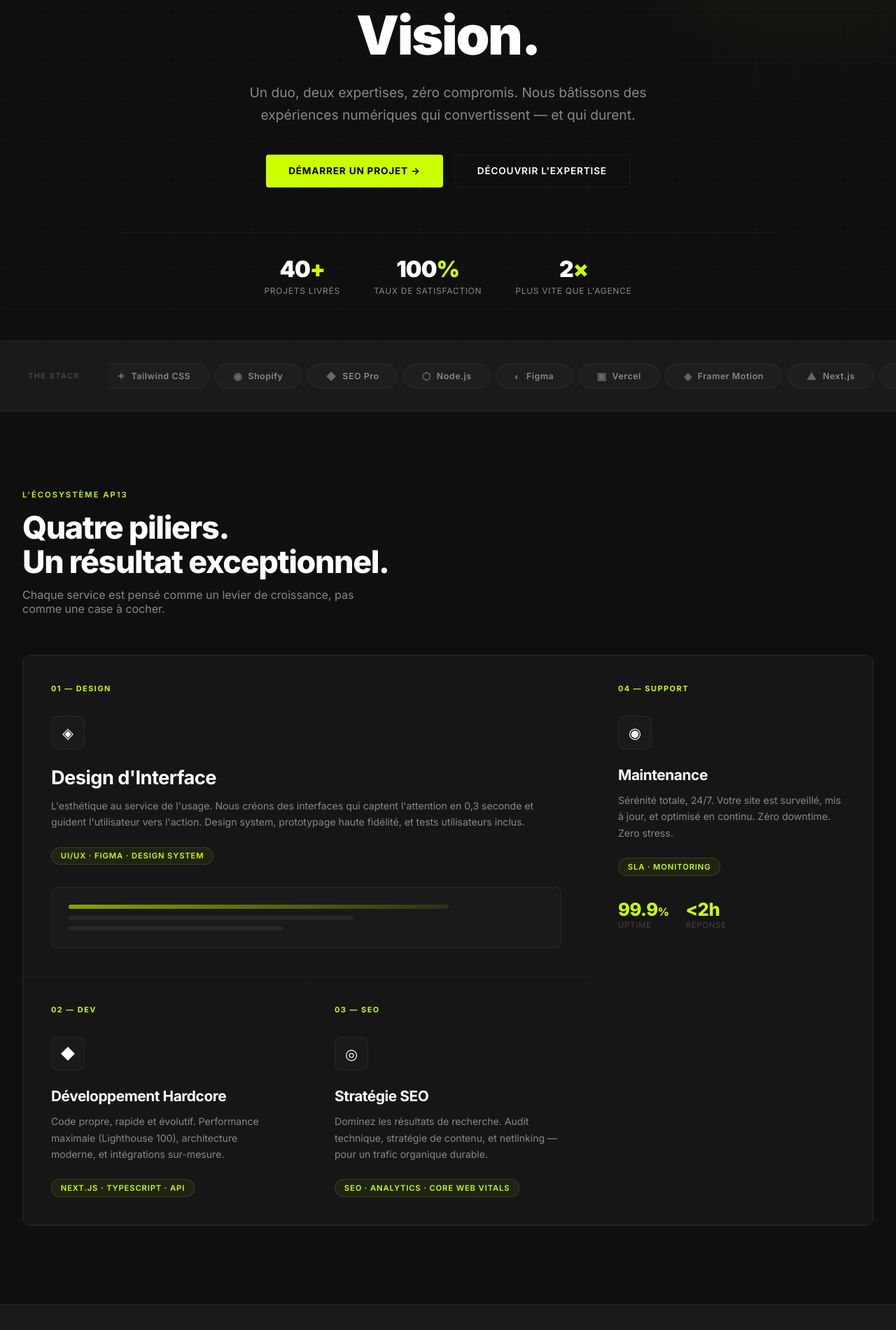
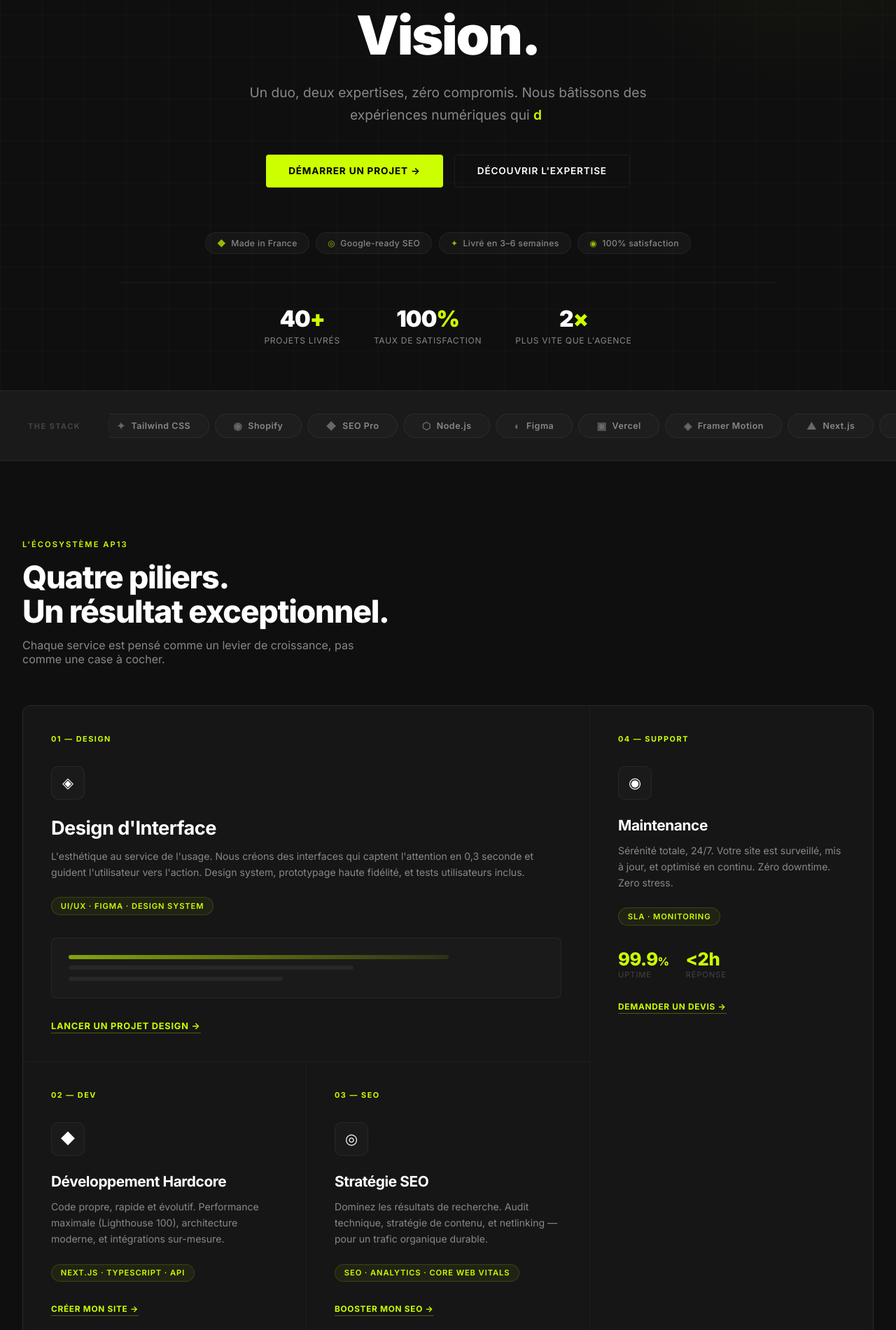
Before and after one commit to Sohel109/AP13, a React (Vite) app: page / in a window 1280 px wide. Shown: the part 339-2240 px from the top of the page at 70% size. Built offline with nearby package versions, Linux system fonts and the light colour scheme.

Commit message:
feat: typing effect, trust badges, scroll-reveal, bento CTAs

```diff
--- a/src/App.tsx
+++ b/src/App.tsx
@@ -1,4 +1,5 @@
 import './App.css';
+import { useScrollReveal } from './hooks/useScrollReveal';
 import Navbar from './components/Navbar';
 import Hero from './components/Hero';
 import TrustBar from './components/TrustBar';
@@ -9,6 +10,8 @@ import Contact from './components/Contact';
 import Footer from './components/Footer';
 
 function App() {
+  useScrollReveal();
+
   return (
     <>
       <Navbar />
--- a/src/components/BentoGrid.css
+++ b/src/components/BentoGrid.css
@@ -191,6 +191,30 @@
     letter-spacing: 0.08em;
 }
 
+/* CTA link at card bottom — inspired by jalis.fr */
+.bento-cta {
+    display: inline-flex;
+    align-items: center;
+    margin-top: 2rem;
+    font-size: 0.8rem;
+    font-weight: 700;
+    letter-spacing: 0.06em;
+    text-transform: uppercase;
+    color: var(--accent);
+    border-bottom: 1px solid rgba(204, 255, 0, 0.3);
+    padding-bottom: 2px;
+    transition: all 0.2s;
+}
+
+.bento-cta:hover {
+    border-bottom-color: var(--accent);
+    letter-spacing: 0.1em;
+}
+
+.bento-cta-sm {
+    font-size: 0.74rem;
+}
+
 @media (max-width: 900px) {
     .bento-grid {
         grid-template-columns: 1fr 1fr;
--- a/src/components/BentoGrid.tsx
+++ b/src/components/BentoGrid.tsx
@@ -4,7 +4,7 @@ export default function BentoGrid() {
     return (
         <section className="ecosystem" id="ecosystem">
             <div className="container">
-                <div className="section-header">
+                <div className="section-header reveal">
                     <div className="section-label">L'Écosystème AP13</div>
                     <h2 className="section-title">Quatre piliers.<br />Un résultat exceptionnel.</h2>
                     <p className="section-desc">Chaque service est pensé comme un levier de croissance, pas comme une case à cocher.</p>
@@ -13,7 +13,7 @@ export default function BentoGrid() {
                 <div className="bento-grid">
 
                     {/* Card 1 — Large: Design */}
-                    <div className="bento-card bento-card-large">
+                    <div className="bento-card bento-card-large reveal reveal-delay-1">
                         <div className="bento-card-number">01 — Design</div>
                         <div className="bento-icon-wrap">◈</div>
                         <div className="bento-card-title">Design d'Interface</div>
@@ -28,10 +28,11 @@ export default function BentoGrid() {
                             <div className="visual-bar-sm" style={{ width: '60%' }} />
                             <div className="visual-bar-sm" style={{ width: '45%' }} />
                         </div>
+                        <a href="#contact" className="bento-cta">Lancer un projet design →</a>
                     </div>
 
                     {/* Card 3 — Tall: Maintenance */}
-                    <div className="bento-card bento-card-tall">
+                    <div className="bento-card bento-card-tall reveal reveal-delay-2">
                         <div className="bento-card-number">04 — Support</div>
                         <div className="bento-icon-wrap">◉</div>
                         <div className="bento-card-title">Maintenance</div>
@@ -50,10 +51,11 @@ export default function BentoGrid() {
                                 <div className="bento-metric-label">Réponse</div>
                             </div>
                         </div>
+                        <a href="#contact" className="bento-cta bento-cta-sm">Demander un devis →</a>
                     </div>
 
                     {/* Card 2 — Medium: Dev */}
-                    <div className="bento-card">
+                    <div className="bento-card reveal reveal-delay-3">
                         <div className="bento-card-number">02 — Dev</div>
                         <div className="bento-icon-wrap">◆</div>
                         <div className="bento-card-title">Développement Hardcore</div>
@@ -62,10 +64,11 @@ export default function BentoGrid() {
                             et intégrations sur-mesure.
                         </p>
                         <span className="bento-card-tag">Next.js · TypeScript · API</span>
+                        <a href="#contact" className="bento-cta bento-cta-sm">Créer mon site →</a>
                     </div>
 
                     {/* Card 4 — Medium: SEO */}
-                    <div className="bento-card">
+                    <div className="bento-card reveal reveal-delay-4">
                         <div className="bento-card-number">03 — SEO</div>
                         <div className="bento-icon-wrap">◎</div>
                         <div className="bento-card-title">Stratégie SEO</div>
@@ -74,6 +77,7 @@ export default function BentoGrid() {
                             pour un trafic organique durable.
                         </p>
                         <span className="bento-card-tag">SEO · Analytics · Core Web Vitals</span>
+                        <a href="#contact" className="bento-cta bento-cta-sm">Booster mon SEO →</a>
                     </div>
 
                 </div>
--- a/src/components/Hero.css
+++ b/src/components/Hero.css
@@ -93,6 +93,67 @@
     margin: 0 auto 2.5rem;
 }
 
+.hero-typed {
+    color: var(--accent);
+    font-weight: 600;
+    white-space: nowrap;
+}
+
+.hero-cursor {
+    display: inline-block;
+    color: var(--accent);
+    font-weight: 300;
+    animation: blink 0.85s step-end infinite;
+}
+
+@keyframes blink {
+
+    0%,
+    100% {
+        opacity: 1;
+    }
+
+    50% {
+        opacity: 0;
+    }
+}
+
+/* Trust badges */
+.hero-trust {
+    display: flex;
+    flex-wrap: wrap;
+    justify-content: center;
+    gap: 0.6rem;
+    margin-bottom: 2.5rem;
+}
+
+.hero-trust-badge {
+    display: inline-flex;
+    align-items: center;
+    gap: 0.45rem;
+    padding: 0.45rem 1rem;
+    background: rgba(255, 255, 255, 0.03);
+    border: 1px solid var(--border);
+    border-radius: 100px;
+    font-size: 0.76rem;
+    font-weight: 500;
+    color: var(--text-secondary);
+    letter-spacing: 0.03em;
+    transition: all 0.25s;
+}
+
+.hero-trust-badge:hover {
+    border-color: rgba(204, 255, 0, 0.25);
+    color: var(--accent);
+    background: rgba(204, 255, 0, 0.04);
+}
+
+.hero-trust-icon {
+    font-size: 0.75rem;
+    color: var(--accent);
+    opacity: 0.7;
+}
+
 .hero-actions {
     display: flex;
     gap: 1rem;
--- a/src/components/Hero.tsx
+++ b/src/components/Hero.tsx
@@ -1,6 +1,31 @@
+import { useState, useEffect } from 'react';
 import './Hero.css';
 
+const TYPED_WORDS = ['convertissent.', 'performent.', 'durent.', 'impactent.'];
+
 export default function Hero() {
+    const [wordIndex, setWordIndex] = useState(0);
+    const [displayed, setDisplayed] = useState('');
+    const [deleting, setDeleting] = useState(false);
+
+    useEffect(() => {
+        const current = TYPED_WORDS[wordIndex];
+        let timeout: ReturnType<typeof setTimeout>;
+
+        if (!deleting && displayed.length < current.length) {
+            timeout = setTimeout(() => setDisplayed(current.slice(0, displayed.length + 1)), 80);
+        } else if (!deleting && displayed.length === current.length) {
+            timeout = setTimeout(() => setDeleting(true), 1800);
+        } else if (deleting && displayed.length > 0) {
+            timeout = setTimeout(() => setDisplayed(current.slice(0, displayed.length - 1)), 40);
+        } else if (deleting && displayed.length === 0) {
+            setDeleting(false);
+            setWordIndex((wordIndex + 1) % TYPED_WORDS.length);
+        }
+
+        return () => clearTimeout(timeout);
+    }, [displayed, deleting, wordIndex]);
+
     return (
         <section className="hero" id="hero">
             <div className="hero-bg" />
@@ -17,8 +42,10 @@ export default function Hero() {
                 </h1>
 
                 <p className="hero-subtitle animate-fadeInUp animate-delay-3">
-                    Un duo, deux expertises, zéro compromis. Nous bâtissons des expériences
-                    numériques qui convertissent — et qui durent.
+                    Un duo, deux expertises, zéro compromis. Nous bâtissons des expériences numériques qui{' '}
+                    <span className="hero-typed">
+                        {displayed}<span className="hero-cursor">|</span>
+                    </span>
                 </p>
 
                 <div className="hero-actions animate-fadeInUp animate-delay-4">
@@ -28,6 +55,21 @@ export default function Hero() {
                     <a href="#ecosystem" className="btn-secondary">
                         Découvrir l'expertise
                     </a>
+                </div>
+
+                {/* Trust badges — inspired by Jalis */}
+                <div className="hero-trust animate-fadeInUp animate-delay-5">
+                    {[
+                        { icon: '◆', label: 'Made in France' },
+                        { icon: '◎', label: 'Google-ready SEO' },
+                        { icon: '✦', label: 'Livré en 3–6 semaines' },
+                        { icon: '◉', label: '100% satisfaction' },
+                    ].map((b) => (
+                        <div className="hero-trust-badge" key={b.label}>
+                            <span className="hero-trust-icon">{b.icon}</span>
+                            {b.label}
+                        </div>
+                    ))}
                 </div>
 
                 <div className="hero-stats animate-fadeInUp animate-delay-5">
--- a/src/components/Navbar.tsx
+++ b/src/components/Navbar.tsx
@@ -12,9 +12,9 @@ export default function Navbar() {
 
   return (
     <nav className={`navbar ${scrolled ? 'scrolled' : ''}`}>
-      <div className="nav-logo">
+      <a href="#hero" className="nav-logo">
         AP<span>13</span>
-      </div>
+      </a>
       <ul className="nav-links">
         <li><a href="#ecosystem">Services</a></li>
         <li><a href="#team">L'Équipe</a></li>
--- a/src/components/Team.tsx
+++ b/src/components/Team.tsx
@@ -4,13 +4,13 @@ export default function Team() {
     return (
         <section className="team" id="team">
             <div className="container">
-                <div className="section-header">
+                <div className="section-header reveal">
                     <div className="section-label">L'Équation AP13</div>
                     <h2 className="section-title">Deux esprits.<br />Une structure agile.</h2>
                     <p className="section-desc">Nous traitons chaque projet comme si c'était le nôtre. Parce que votre succès, c'est notre référence.</p>
                 </div>
 
-                <div className="equation-grid">
+                <div className="equation-grid reveal reveal-delay-1">
                     <div className="team-card">
                         <div className="team-avatar">A</div>
                         <div className="team-role">Co-fondateur · Design Lead</div>
--- a/src/index.css
+++ b/src/index.css
@@ -15,7 +15,9 @@
   --font: 'Inter', -apple-system, BlinkMacSystemFont, 'Helvetica Now', Helvetica, sans-serif;
 }
 
-*, *::before, *::after {
+*,
+*::before,
+*::after {
   box-sizing: border-box;
   margin: 0;
   padding: 0;
@@ -46,15 +48,28 @@ button {
   background: none;
 }
 
-input, textarea {
+input,
+textarea {
   font-family: var(--font);
 }
 
 /* Scrollbar */
-::-webkit-scrollbar { width: 4px; }
-::-webkit-scrollbar-track { background: var(--bg-primary); }
-::-webkit-scrollbar-thumb { background: var(--text-muted); border-radius: 2px; }
-::-webkit-scrollbar-thumb:hover { background: var(--accent); }
+::-webkit-scrollbar {
+  width: 4px;
+}
+
+::-webkit-scrollbar-track {
+  background: var(--bg-primary);
+}
+
+::-webkit-scrollbar-thumb {
+  background: var(--text-muted);
+  border-radius: 2px;
+}
+
+::-webkit-scrollbar-thumb:hover {
+  background: var(--accent);
+}
 
 /* Utility */
 .container {
@@ -74,36 +89,112 @@ input, textarea {
 
 /* Animations */
 @keyframes fadeInUp {
-  from { opacity: 0; transform: translateY(30px); }
-  to { opacity: 1; transform: translateY(0); }
+  from {
+    opacity: 0;
+    transform: translateY(30px);
+  }
+
+  to {
+    opacity: 1;
+    transform: translateY(0);
+  }
 }
 
 @keyframes fadeIn {
-  from { opacity: 0; }
-  to { opacity: 1; }
+  from {
+    opacity: 0;
+  }
+
+  to {
+    opacity: 1;
+  }
 }
 
 @keyframes marquee {
-  from { transform: translateX(0); }
-  to { transform: translateX(-50%); }
+  from {
+    transform: translateX(0);
+  }
+
+  to {
+    transform: translateX(-50%);
+  }
 }
 
 @keyframes pulse-glow {
-  0%, 100% { box-shadow: 0 0 20px rgba(204,255,0,0.15); }
-  50% { box-shadow: 0 0 40px rgba(204,255,0,0.35); }
+
+  0%,
+  100% {
+    box-shadow: 0 0 20px rgba(204, 255, 0, 0.15);
+  }
+
+  50% {
+    box-shadow: 0 0 40px rgba(204, 255, 0, 0.35);
+  }
 }
 
 @keyframes scan {
-  0% { transform: translateY(-100%); }
-  100% { transform: translateY(100vh); }
+  0% {
+    transform: translateY(-100%);
+  }
+
+  100% {
+    transform: translateY(100vh);
+  }
 }
 
 .animate-fadeInUp {
   animation: fadeInUp 0.8s ease forwards;
 }
 
-.animate-delay-1 { animation-delay: 0.1s; opacity: 0; }
-.animate-delay-2 { animation-delay: 0.25s; opacity: 0; }
-.animate-delay-3 { animation-delay: 0.4s; opacity: 0; }
-.animate-delay-4 { animation-delay: 0.55s; opacity: 0; }
-.animate-delay-5 { animation-delay: 0.7s; opacity: 0; }
+.animate-delay-1 {
+  animation-delay: 0.1s;
+  opacity: 0;
+}
+
+.animate-delay-2 {
+  animation-delay: 0.25s;
+  opacity: 0;
+}
+
+.animate-delay-3 {
+  animation-delay: 0.4s;
+  opacity: 0;
+}
+
+.animate-delay-4 {
+  animation-delay: 0.55s;
+  opacity: 0;
+}
+
+.animate-delay-5 {
+  animation-delay: 0.7s;
+  opacity: 0;
+}
+
+/* ===== SCROLL REVEAL ===== */
+.reveal {
+  opacity: 0;
+  transform: translateY(28px);
+  transition: opacity 0.65s ease, transform 0.65s ease;
+}
+
+.reveal.visible {
+  opacity: 1;
+  transform: translateY(0);
+}
+
+.reveal-delay-1 {
+  transition-delay: 0.05s;
+}
+
+.reveal-delay-2 {
+  transition-delay: 0.15s;
+}
+
+.reveal-delay-3 {
+  transition-delay: 0.25s;
+}
+
+.reveal-delay-4 {
+  transition-delay: 0.35s;
+}
```
Also changed, not shown: src/hooks/useScrollReveal.ts (added, +25 -0 lines).
